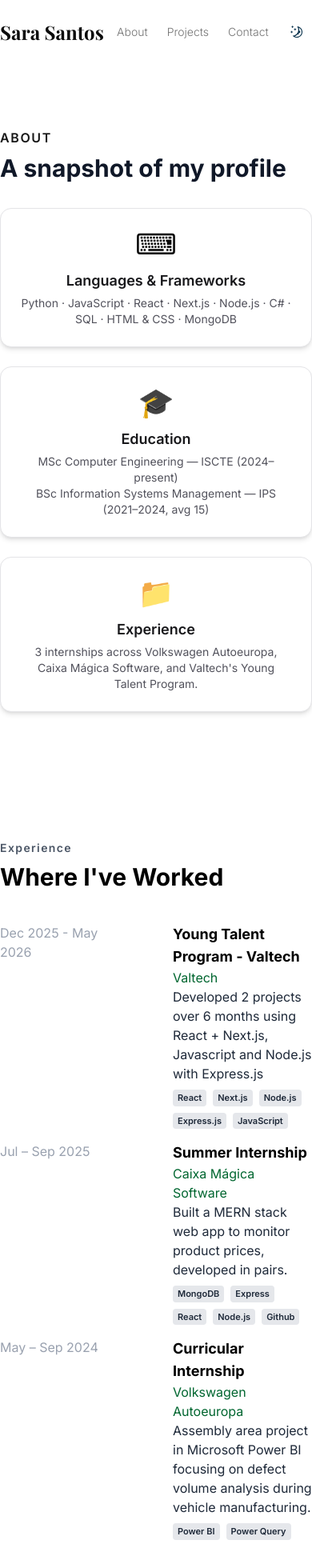
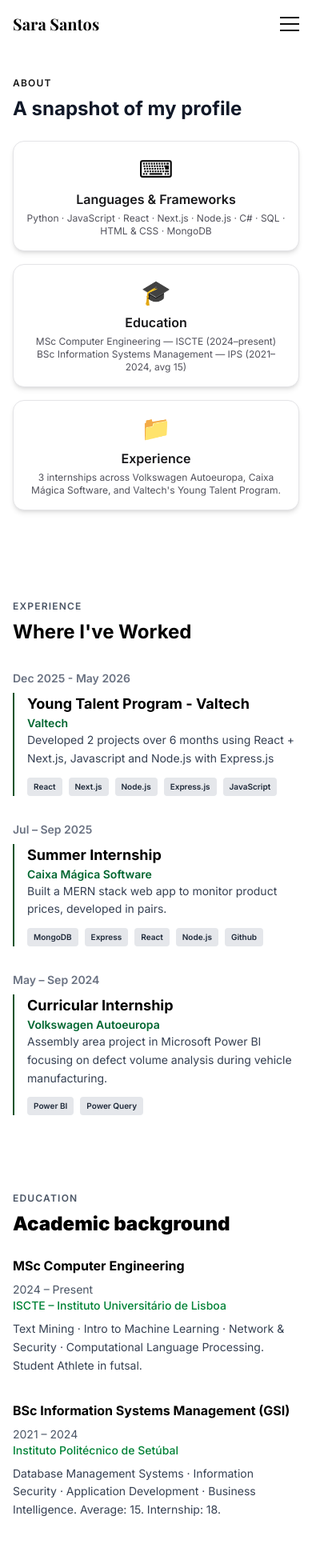
Before and after one commit to Sara18Santos/Portfolio, a Next.js app: page /about in a window 390 px wide. Shown: the top 1960 px of the page at 80% size. Built offline with nearby package versions, Linux system fonts and the light colour scheme; a web font is replaced by a local one.

Commit message:
feat: update layout and styling across multiple components for improved responsiveness and visual consistency

```diff
--- a/app/about/page.tsx
+++ b/app/about/page.tsx
@@ -23,18 +23,18 @@ const cards = [
 export default function About() {
   return (
     <>
-      <section className="pb-24 pt-40 max-w-3xl mx-auto" id="about">
-        <h1 className="text-primary font-semibold uppercase tracking-widest mb-2">About</h1>
-        <h2 className="text-3xl font-bold mb-8 text-gray-900 dark:text-white">A snapshot of my profile</h2>
-        <div className="grid gap-6 md:grid-cols-3">
+      <section className="pb-16 md:pb-24 pt-24 sm:pt-28 md:pt-40 max-w-3xl mx-auto px-4 sm:px-6" id="about">
+        <h1 className="text-xs md:text-sm text-primary font-semibold uppercase tracking-widest mb-2">About</h1>
+        <h2 className="text-2xl sm:text-3xl md:text-4xl font-bold mb-6 md:mb-8 text-gray-900 dark:text-white">A snapshot of my profile</h2>
+        <div className="grid gap-4 md:gap-6 md:grid-cols-3">
           {cards.map((c) => (
           <div
             key={c.title}
-            className="bg-white dark:bg-zinc-900 rounded-xl shadow-md p-6 flex flex-col items-center text-center border border-zinc-200 dark:border-zinc-800 hover:shadow-lg transition-all duration-200 hover:-translate-y-2"
+            className="bg-white dark:bg-zinc-900 rounded-xl shadow-md p-4 sm:p-6 flex flex-col items-center text-center border border-zinc-200 dark:border-zinc-800 hover:shadow-lg transition-all duration-200 hover:-translate-y-2"
           >
-            <div className="text-4xl mb-3">{c.icon}</div>
-            <p className="font-semibold text-lg mb-1 text-zinc-900 dark:text-zinc-100">{c.title}</p>
-            <p className="text-zinc-600 dark:text-zinc-400 whitespace-pre-line text-sm">{c.desc}</p>
+            <div className="text-3xl sm:text-4xl mb-2 sm:mb-3">{c.icon}</div>
+            <p className="font-semibold text-base sm:text-lg mb-1 text-zinc-900 dark:text-zinc-100">{c.title}</p>
+            <p className="text-zinc-600 dark:text-zinc-400 whitespace-pre-line text-xs sm:text-sm">{c.desc}</p>
           </div>
         ))}
       </div>
--- a/app/contact/page.tsx
+++ b/app/contact/page.tsx
@@ -2,34 +2,36 @@ import { ContactForm } from "@/components/contactForm";
 
 export default function Contact() {
   return (
-    <section className="pb-24 pt-40 max-w-3xl mx-auto" id="contact">
+    <section className="pb-16 md:pb-24 pt-24 sm:pt-28 md:pt-40 max-w-3xl mx-auto px-4 sm:px-6" id="contact">
       <div>
-        <h2 className="text-primary font-semibold tracking-widest mb-2 uppercase">
+        <h2 className="text-xs md:text-sm text-primary font-semibold tracking-widest mb-2 uppercase">
           Contact
         </h2>
-        <h3 className="text-3xl font-black mb-6 text-gray-900 dark:text-white">
+        <h3 className="text-2xl sm:text-3xl md:text-4xl font-black mb-6 text-gray-900 dark:text-white">
           Get in Touch
         </h3>
-        <div className="text-gray-700 dark:text-gray-300 mb-6">
+        <div className="text-sm sm:text-base text-gray-700 dark:text-gray-300 mb-6 space-y-2">
+          <div>
             Email:{" "}
             <a
               href="mailto:sataide.santos@gmail.com"
-            className="text-zinc-900 dark:text-white font-semibold underline-offset-4 hover:underline dark:hover:underline"
+              className="text-zinc-900 dark:text-white font-semibold underline-offset-4 hover:underline dark:hover:underline break-all"
             >
               sataide.santos@gmail.com
             </a>
-          <div className="mt-2">
+          </div>
+          <div>
             LinkedIn:{" "}
             <a
               href="https://www.linkedin.com/in/sara-ata%C3%ADde-santos-34933a224/"
               target="_blank"
               rel="noopener noreferrer"
-              className="text-zinc-900 dark:text-white font-semibold underline-offset-4 hover:underline dark:hover:underline"
+              className="text-zinc-900 dark:text-white font-semibold underline-offset-4 hover:underline dark:hover:underline break-all"
             >
               linkedin.com/in/sara-ataíde-santos-34933a224/
             </a>
           </div>
-          <div className="mt-2">
+          <div>
             GitHub:{" "}
             <a
               href="https://github.com/Sara18Santos"
--- a/app/page.tsx
+++ b/app/page.tsx
@@ -2,7 +2,7 @@ import Hero from "@/components/hero";
 
 export default function Home() {
   return (
-    <section className='pb-24 pt-40'>
+    <section className='pb-16 md:pb-24 pt-24 sm:pt-28 md:pt-40'>
       <div className='mx-auto'>
         <Hero />
       </div>
--- a/app/projects/page.tsx
+++ b/app/projects/page.tsx
@@ -1,7 +1,11 @@
 import ProjectsCards from "@/components/projects-cards";
 export default function Projects() {
   return (
-    <section className="pb-24 pt-40 max-w-3xl mx-auto" id="projects">
+    <section className="pb-16 md:pb-24 pt-24 sm:pt-28 md:pt-40 max-w-3xl mx-auto" id="projects">
+      <div className="px-4 sm:px-6">
+        <h2 className="text-xs md:text-sm text-primary font-semibold tracking-widest mb-2 uppercase">Featured Projects</h2>
+        <h3 className="text-2xl sm:text-3xl md:text-4xl font-black mb-6 md:mb-8 text-gray-900 dark:text-white">My Work</h3>
+      </div>
       <ProjectsCards />
     </section>
   );
--- a/components/education.tsx
+++ b/components/education.tsx
@@ -1,35 +1,35 @@
 
 export default function Education() {
     return (
-        <section className="max-w-3xl mx-auto py-16">
-            <h2 className="text-sm font-semibold text-gray-600 tracking-widest mb-2 dark:text-white">Education</h2>
-            <h3 className="text-3xl font-black mb-8 text-black dark:text-white">Academic background</h3>
+        <section className="max-w-3xl mx-auto py-12 md:py-16 px-4 sm:px-6">
+            <h2 className="text-xs md:text-sm font-semibold text-gray-600 tracking-widest mb-2 dark:text-white uppercase">Education</h2>
+            <h3 className="text-2xl sm:text-3xl md:text-4xl font-black mb-6 md:mb-8 text-black dark:text-white">Academic background</h3>
 
-            <div className="space-y-10">
+            <div className="space-y-8 md:space-y-10">
                 {/* MSc */}
                 <div>
-                    <div className="flex flex-col md:flex-row md:justify-between md:items-center">
-                        <h4 className="text-lg font-bold text-black dark:text-white">MSc Computer Engineering</h4>
-                        <span className="text-md text-gray-600 dark:text-gray-400 mt-1 md:mt-0">2024 – Present</span>
+                    <div className="flex flex-col md:flex-row md:justify-between md:items-start gap-2 md:gap-4">
+                        <h4 className="text-base sm:text-lg md:text-xl font-bold text-black dark:text-white">MSc Computer Engineering</h4>
+                        <span className="text-sm md:text-base text-gray-600 dark:text-gray-400 whitespace-nowrap">2024 – Present</span>
                     </div>
-                    <div className="text-green-700 dark:text-green-300 font-medium mb-1">
+                    <div className="text-green-700 dark:text-green-300 font-medium mb-2 text-sm md:text-base">
                         ISCTE – Instituto Universitário de Lisboa
                     </div>
-                    <div className="text-md text-gray-700 dark:text-gray-300">
+                    <div className="text-sm md:text-base text-gray-700 dark:text-gray-300 leading-relaxed">
                         Text Mining · Intro to Machine Learning · Network &amp; Security · Computational Language Processing. Student Athlete in futsal.
                     </div>
                 </div>
 
                 {/* BSc */}
                 <div>
-                    <div className="flex flex-col md:flex-row md:justify-between md:items-center">
-                        <h4 className="text-lg font-bold text-black dark:text-white">BSc Information Systems Management (GSI)</h4>
-                        <span className="text-md text-gray-600 dark:text-gray-400 mt-1 md:mt-0">2021 – 2024</span>
+                    <div className="flex flex-col md:flex-row md:justify-between md:items-start gap-2 md:gap-4">
+                        <h4 className="text-base sm:text-lg md:text-xl font-bold text-black dark:text-white">BSc Information Systems Management (GSI)</h4>
+                        <span className="text-sm md:text-base text-gray-600 dark:text-gray-400 whitespace-nowrap">2021 – 2024</span>
                     </div>
-                    <div className="text-green-700 dark:text-green-300 font-medium mb-1">
+                    <div className="text-green-700 dark:text-green-300 font-medium mb-2 text-sm md:text-base">
                         Instituto Politécnico de Setúbal
                     </div>
-                    <div className="text-sm text-gray-700 dark:text-gray-300">
+                    <div className="text-sm md:text-base text-gray-700 dark:text-gray-300 leading-relaxed">
                         Database Management Systems · Information Security · Application Development · Business Intelligence. Average: 15. Internship: 18.
                     </div>
                 </div>
--- a/components/experience.tsx
+++ b/components/experience.tsx
@@ -29,29 +29,31 @@ const experience = [
 
 export default function Experience() {
   return (
-    <section className="max-w-3xl mx-auto py-16" id="experience">
-      <h3 className="text-sm font-semibold text-gray-600 tracking-widest mb-2 dark:text-white">Experience</h3>
-      <h2 className="text-3xl font-bold mb-10 text-black dark:text-white">Where I've Worked</h2>
+    <section className="max-w-3xl mx-auto py-12 md:py-16 px-4 sm:px-6" id="experience">
+      <h3 className="text-xs md:text-sm font-semibold text-gray-600 tracking-widest mb-2 dark:text-white uppercase">Experience</h3>
+      <h2 className="text-2xl sm:text-3xl md:text-4xl font-bold mb-8 md:mb-10 text-black dark:text-white">Where I've Worked</h2>
 
-      <div>
+      <div className="space-y-8 md:space-y-10">
         {experience.map((exp) => (
-          <div key={exp.title} className="flex gap-8">
-            <div className="w-40 min-w-32 text-gray-400">{exp.period}</div>
-            <div className="flex-1 border-1-2 border-green-900 pl-6">
-              <div className="font-bold text-lg text-black dark:text-white">
+          <div key={exp.title} className="flex flex-col md:flex-row md:gap-8">
+            <div className="w-full md:w-40 md:min-w-32 text-gray-500 md:text-gray-400 text-sm md:text-base font-semibold md:font-normal mb-2 md:mb-0">
+              {exp.period}
+            </div>
+            <div className="flex-1 border-l-2 md:border-l-2 border-green-900 pl-4 md:pl-6">
+              <div className="font-bold text-lg md:text-xl text-black dark:text-white">
                 {exp.title}
               </div>
-              <div className="text-green-800 dark:text-green-400">
+              <div className="text-green-800 dark:text-green-400 text-sm md:text-base font-semibold">
                 {exp.company}
               </div>
-              <div className="mb-2 text-gray-800 dark:text-gray-400">
+              <div className="mb-3 text-gray-700 dark:text-gray-400 text-sm md:text-base leading-relaxed">
                 {exp.description}
               </div>
-              <div className="flex flex-wrap gap-2 mb-4">
+              <div className="flex flex-wrap gap-2">
                 {exp.tags.map((tag) => (
                   <span
                     key={tag}
-                    className={`inline-flex items-center gap-1 text-[11px] font-semibold px-1.5 py-0.5 rounded dark:bg-green-800 dark:text-zinc-300 bg-gray-200 text-gray-800`}
+                    className={`inline-flex items-center gap-1 text-[10px] md:text-[11px] font-semibold px-2 md:px-1.5 py-1 md:py-0.5 rounded dark:bg-green-800 dark:text-zinc-300 bg-gray-200 text-gray-800`}
                   >
                     {tag}
 
--- a/components/footer.tsx
+++ b/components/footer.tsx
@@ -30,25 +30,25 @@ const navigation = [
 
 export default function Footer() {
   return (
-    <footer className="py-8">
-      <div className="container mx-auto max-w-3xl flex flex-col items-center justify-center gap-4">
-        <div className="flex justify-center space-x-6">
+    <footer className="py-6 md:py-8">
+      <div className="container mx-auto max-w-3xl flex flex-col items-center justify-center gap-3 md:gap-4 px-4 sm:px-6">
+        <div className="flex justify-center space-x-4 md:space-x-6">
           {navigation.map((item) => (
             <a
               key={item.name}
               href={item.href}
               target="_blank"
               rel="noreferrer noopener"
-              className="text-muted-foreground hover:text-foreground"
+              className="text-muted-foreground hover:text-foreground transition-colors"
+              aria-label={item.name}
             >
               <span className="sr-only">{item.name}</span>
-              <item.icon className="h-6 w-6" aria-hidden="true" />
+              <item.icon className="h-5 w-5 md:h-6 md:w-6" aria-hidden="true" />
             </a>
           ))}
         </div>
-        <p className="text-center text-xs leading-5 text-muted-foreground">
-          &copy; {new Date().getFullYear()} Sara Santos. All rights reserved.
-        </p>
+        <p className="text-center text-[11px] md:text-xs leading-4 md:leading-5 text-muted-foreground px-2">
+          &copy; {new Date().getFullYear()} Sara Santos. All rights reserved.</p>
       </div>
     </footer>
   );
--- a/components/header.tsx
+++ b/components/header.tsx
@@ -1,30 +1,83 @@
+"use client";
+
 import Link from "next/link";
+import { useState } from "react";
 import ThemeToggle from "@/components/theme-toggle";
 
 export default function Header() {
+  const [isOpen, setIsOpen] = useState(false);
+
+  const navLinks = [
+    { href: "/about", label: "About" },
+    { href: "/projects", label: "Projects" },
+    { href: "/contact", label: "Contact" },
+  ];
+
   return (
-    <header className="fixed inset-x-0 top-0 z-50 bg-background/75 py-6 backdrop-blur-sm">
-      <nav className="container mx-auto flex max-w-3xl items-center justify-center">
+    <header className="fixed inset-x-0 top-0 z-50 bg-background/75 py-4 md:py-6 backdrop-blur-sm">
+      <nav className="container mx-auto max-w-3xl px-4 md:px-6">
         <div className="flex w-full items-center justify-between">
-          <Link href="/" className="font-serif text-2xl font-bold">
+          <Link href="/" className="font-serif text-xl md:text-2xl font-bold truncate">
             Sara Santos
           </Link>
-          <ul className="flex items-center gap-6 text-sm font-light text-muted-foreground sm:gap-10">
-            <li className="transition-colors hover:text-foreground">
-              <Link href="/about">About</Link>
-            </li>
-            <li className="transition-colors hover:text-foreground">
-              <Link href="/projects">Projects</Link>
-            </li>
-            <li className="transition-colors hover:text-foreground">
-              <Link href="/contact">Contact</Link>
-            </li>
+
+          {/* Desktop Navigation */}
+          <ul className="hidden md:flex items-center gap-6 md:gap-10 text-sm font-light text-muted-foreground">
+            {navLinks.map((link) => (
+              <li key={link.href} className="transition-colors hover:text-foreground">
+                <Link href={link.href}>{link.label}</Link>
+              </li>
+            ))}
           </ul>
 
-          <div>
+          {/* Mobile Menu Button */}
+          <button
+            onClick={() => setIsOpen(!isOpen)}
+            className="md:hidden flex flex-col gap-1.5 focus:outline-none"
+            aria-label="Toggle menu"
+            aria-expanded={isOpen}
+          >
+            <span
+              className={`block h-0.5 w-6 bg-foreground transition-transform ${
+                isOpen ? "rotate-45 translate-y-2" : ""
+              }`}
+            />
+            <span
+              className={`block h-0.5 w-6 bg-foreground transition-opacity ${
+                isOpen ? "opacity-0" : ""
+              }`}
+            />
+            <span
+              className={`block h-0.5 w-6 bg-foreground transition-transform ${
+                isOpen ? "-rotate-45 -translate-y-2" : ""
+              }`}
+            />
+          </button>
+
+          <div className="hidden md:block">
             <ThemeToggle />
           </div>
         </div>
+
+        {/* Mobile Navigation Menu */}
+        {isOpen && (
+          <ul className="md:hidden flex flex-col gap-4 mt-4 pt-4 border-t border-muted">
+            {navLinks.map((link) => (
+              <li key={link.href}>
+                <Link
+                  href={link.href}
+                  className="block text-sm font-light text-muted-foreground hover:text-foreground transition-colors"
+                  onClick={() => setIsOpen(false)}
+                >
+                  {link.label}
+                </Link>
+              </li>
+            ))}
+            <li className="pt-2 border-t border-muted">
+              <ThemeToggle />
+            </li>
+          </ul>
+        )}
       </nav>
     </header>
   );
--- a/components/hero.tsx
+++ b/components/hero.tsx
@@ -5,25 +5,25 @@ import Image from "next/image";
 
 export default function Hero() {
   return (
-    <section className="flex flex-col items-center justify-center gap-4 max-w-xl mx-auto text-center">
+    <section className="flex flex-col items-center justify-center gap-3 md:gap-4 max-w-xl mx-auto text-center px-4 sm:px-6">
       <Image
         src="/images/sara.jpg"
         alt="Sara Ataíde Santos"
         width={154}
         height={154}
-        className="border-2 border-green-200 shadow-md mb-2 object-cover"
+        className="w-32 h-32 md:w-[154px] md:h-[154px] border-2 border-green-200 shadow-md mb-1 md:mb-2 object-cover rounded-full"
         priority
       />
-      <span className="px-4 py-1 rounded-full bg-green-100 text-green-900 font-semibold text-sm tracking-wide mb-2">
+      <span className="px-3 py-1 md:px-4 md:py-1 rounded-full bg-green-100 text-green-900 font-semibold text-xs md:text-sm tracking-wide mb-1 md:mb-2">
         OPEN TO OPPORTUNITIES
       </span>
-      <h1 className="text-2xl md:text-3xl font-black leading-tight text-black dark:text-white">
+      <h1 className="text-2xl sm:text-3xl md:text-4xl font-black leading-tight text-black dark:text-white">
         Sara Ataíde Santos
       </h1>
-      <h3 className="text-lg md:text-xl font-semibold text-gray-700 dark:text-gray-200">
+      <h3 className="text-base sm:text-lg md:text-xl font-semibold text-gray-700 dark:text-gray-200 leading-snug">
         MSc Computer Engineering student (ISCTE) · BSc Information Systems Management (IPS) · Trainee Web Developer (Valtech)
       </h3>
-      <p className="text-base text-gray-700 dark:text-gray-300 max-w-lg mx-auto">
+      <p className="text-sm sm:text-base text-gray-700 dark:text-gray-300 max-w-lg mx-auto">
         Passionate about web development, data science, and building real-world products.
       </p>
       <div className="flex gap-6 justify-center">
--- a/components/projects-cards.tsx
+++ b/components/projects-cards.tsx
@@ -32,23 +32,23 @@ const workData = [
 
 export default function ProjectsCards() {
   return (
-    <section className="w-full max-w-3xl mx-auto">
-      <h2 className="text-primary font-semibold tracking-widest mb-2 uppercase">Projects</h2>
-      <h3 className="text-3xl font-black mb-8 text-gray-900 dark:text-white">Featured Work</h3>
-      <div className="grid grid-cols-1 md:grid-cols-2 gap-6">
+    <section className="w-full max-w-3xl mx-auto px-4 sm:px-6">
+      <h2 className="text-xs md:text-sm text-primary font-semibold tracking-widest mb-2 uppercase">Projects</h2>
+      <h3 className="text-2xl sm:text-3xl md:text-4xl font-black mb-6 md:mb-8 text-gray-900 dark:text-white">Featured Work</h3>
+      <div className="grid grid-cols-1 md:grid-cols-2 gap-4 md:gap-6">
         {workData.map((project, idx) => (
           <div key={idx} className="bg-white dark:bg-zinc-900 rounded-lg shadow-md overflow-hidden flex flex-col transform transition-transform hover:scale-105">
-            <div className="w-full h-48 relative">
+            <div className="w-full h-40 sm:h-48 relative">
               <Image src={project.bgImage} alt={project.title} fill className="object-cover" />
             </div>
-            <div className="p-5 flex flex-col flex-1">
-              <h4 className="text-lg font-bold text-gray-900 dark:text-white mb-1">{project.title}</h4>
-              <p className="text-base text-gray-700 dark:text-gray-300 mb-2">{project.description}</p>
+            <div className="p-4 sm:p-5 flex flex-col flex-1">
+              <h4 className="text-base sm:text-lg font-bold text-gray-900 dark:text-white mb-1">{project.title}</h4>
+              <p className="text-sm sm:text-base text-gray-700 dark:text-gray-300 mb-3 line-clamp-2">{project.description}</p>
               <Link
                 href={project.link}
                 target="_blank"
                 rel="noopener noreferrer"
-                className="mt-auto text-green-600 dark:text-green-600 font-semibold underline underline-offset-4 hover:text-green-900 dark:hover:text-green-200 transition-colors"
+                className="mt-auto text-green-600 dark:text-green-600 font-semibold text-sm sm:text-base underline underline-offset-4 hover:text-green-900 dark:hover:text-green-200 transition-colors"
               >
                 View on GitHub
               </Link>
--- a/components/skills.tsx
+++ b/components/skills.tsx
@@ -2,15 +2,15 @@
 // Skills section for homepage
 export default function Skills() {
 	return (
-		<section className="max-w-3xl mx-auto py-16" id="skills">
-			<h2 className="text-xs font-semibold tracking-widest text-gray-500 mb-2 uppercase">Skills</h2>
-			<h3 className="text-3xl font-black mb-8 text-black dark:text-white">What I work with</h3>
+		<section className="max-w-3xl mx-auto py-12 md:py-16 px-4 sm:px-6" id="skills">
+			<h2 className="text-xs md:text-sm font-semibold tracking-widest text-gray-500 mb-2 uppercase">Skills</h2>
+			<h3 className="text-2xl sm:text-3xl md:text-4xl font-black mb-6 md:mb-8 text-black dark:text-white">What I work with</h3>
 
-			<div className="flex flex-col md:flex-row gap-12">
+			<div className="flex flex-col md:flex-row gap-8 md:gap-12">
 				{/* Technical Skills */}
 				<div className="flex-1">
-					<h4 className="text-sm font-semibold text-gray-700 dark:text-gray-300 mb-2 uppercase tracking-wide">Technical</h4>
-					<ul className="flex flex-wrap gap-x-6 gap-y-2 text-base text-black dark:text-white">
+					<h4 className="text-xs md:text-sm font-semibold text-gray-700 dark:text-gray-300 mb-3 md:mb-4 uppercase tracking-wide">Technical</h4>
+					<ul className="flex flex-wrap gap-x-4 sm:gap-x-6 gap-y-2 text-sm sm:text-base text-black dark:text-white">
 						<li>Python</li>
 						<li>JavaScript</li>
 						<li>React</li>
@@ -27,8 +27,8 @@ export default function Skills() {
 
 				{/* Methodologies & Soft Skills */}
 				<div className="flex-1">
-					<h4 className="text-sm font-semibold text-gray-700 dark:text-gray-300 mb-2 uppercase tracking-wide">Methodologies & Soft Skills</h4>
-					<ul className="flex flex-wrap gap-x-6 gap-y-2 text-base text-black dark:text-white">
+					<h4 className="text-xs md:text-sm font-semibold text-gray-700 dark:text-gray-300 mb-3 md:mb-4 uppercase tracking-wide">Methodologies & Soft Skills</h4>
+					<ul className="flex flex-wrap gap-x-4 sm:gap-x-6 gap-y-2 text-sm sm:text-base text-black dark:text-white">
 						<li>Scrum / Agile</li>
 						<li>SDLC</li>
 						<li>BPMN</li>
```
Also changed, not shown: components/contactForm.tsx (+17 -17 lines). Lines whose indentation alone changed are shown as unchanged.
